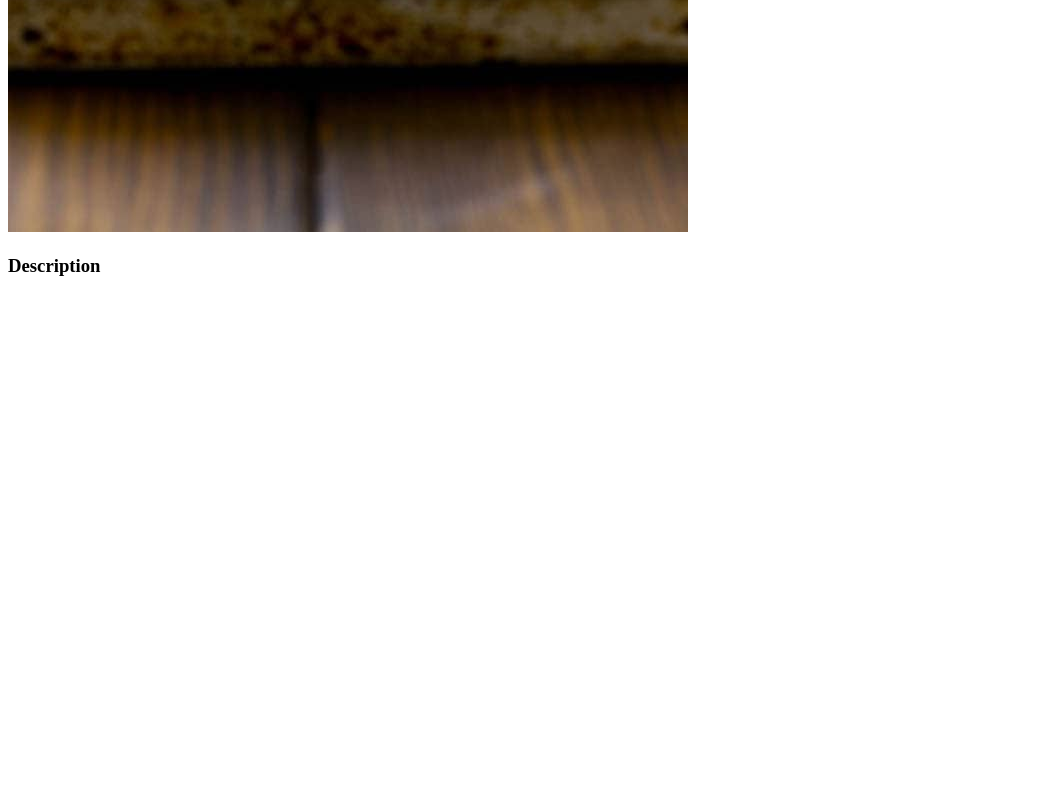
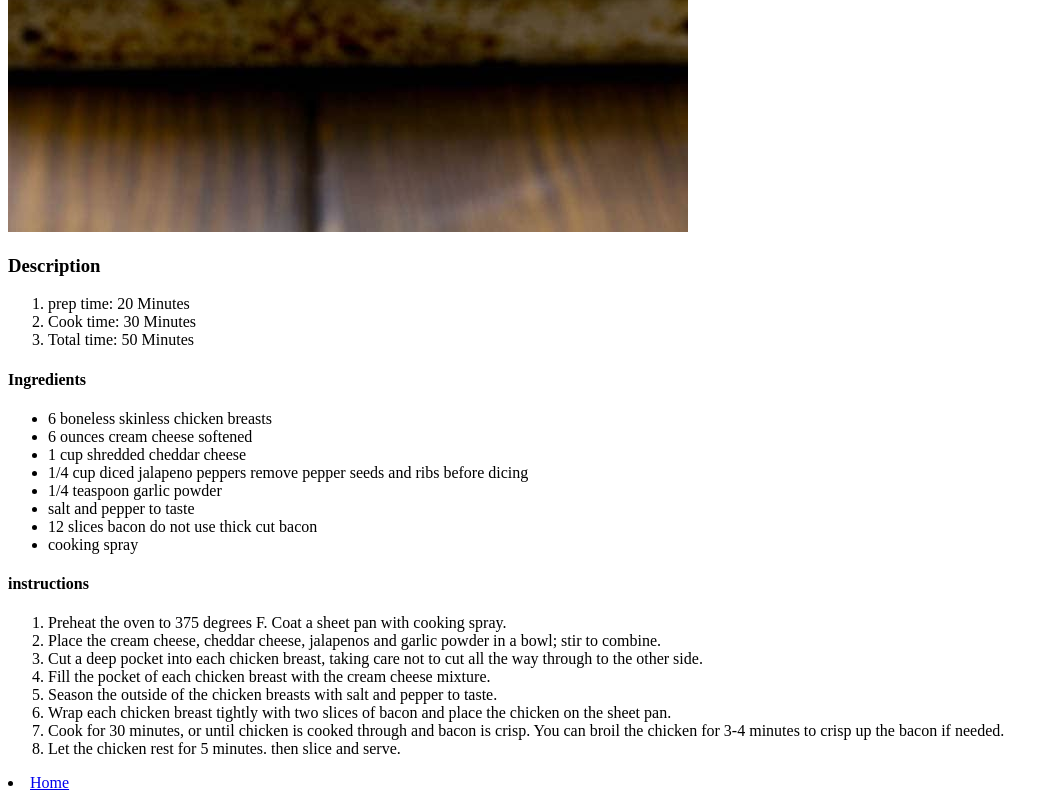
Before and after one commit to james3roberts/odin-recipes, a plain HTML site: page recipes/JPChicken.html in a window 1280 px wide. Shown: the part 868-1668 px from the top of the page, without its empty margins (0-1059 px from the left). Before the commit the page ends 1163 px from the top, so only its background shows below. Drawn offline with Linux system fonts and the light colour scheme.

Commit message:
finished iteration 4

```diff
--- a/recipes/JPChicken.html
+++ b/recipes/JPChicken.html
@@ -8,10 +8,38 @@
         <h1> Jalapeno Poppers with Chicken!</h1>
         <img src="../images/chickenPopper.jpg">
         <h3>Description</h3>
-        <!--Here is the link to finish this page.-->
-        <!--https://www.dinneratthezoo.com/jalapeno-popper-chicken/-->
-        <ol>
+          <ol>
+            <li>prep time: 20 Minutes</li>
+            <li>Cook time: 30 Minutes</li>
+            <li>Total time: 50 Minutes</li>
 
         </ol>
+        <h4> Ingredients</h4>
+        <ul>
+            <li>6 boneless skinless chicken breasts</li>
+            <li>6 ounces cream cheese softened</li>
+            <li>1 cup shredded cheddar cheese</li>
+            <li>1/4 cup diced jalapeno peppers remove pepper seeds and ribs before dicing</li>
+            <li>1/4 teaspoon garlic powder</li>
+            <li>salt and pepper to taste</li>
+            <li>12 slices bacon do not use thick cut bacon</li>
+            <li>cooking spray</li>
+        </ul>
+        <h4>instructions</h4>
+        <ol>
+            <li>Preheat the oven to 375 degrees F. Coat a sheet pan with cooking spray.</li>
+            <li>Place the cream cheese, cheddar cheese, jalapenos and garlic powder in
+                a bowl; stir to combine.</li>
+            <li>Cut a deep pocket into each chicken breast, taking care not to cut all
+                the way through to the other side.</li>
+            <li>Fill the pocket of each chicken breast with the cream cheese mixture.</li>
+            <li>Season the outside of the chicken breasts with salt and pepper to taste.</li>
+            <li>Wrap each chicken breast tightly with two slices of bacon and place the
+                chicken on the sheet pan.</li>
+            <li>Cook for 30 minutes, or until chicken is cooked through and bacon is crisp.
+                You can broil the chicken for 3-4 minutes to crisp up the bacon if needed.</li>
+            <li>Let the chicken rest for 5 minutes. then slice and serve.</li>
+        </ol>
+        <li><a href="../index.html">Home</a></li>
     </body>
 </html>
```
Also changed, not shown: index.html (+5 -2 lines), recipes/lasagna.html (+1 -0 lines), recipes/stuffedPeppers.html (+1 -0 lines).
